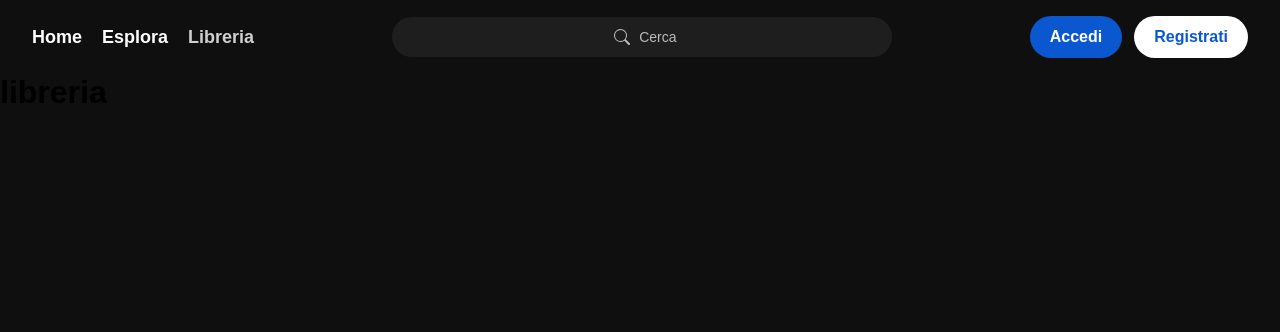
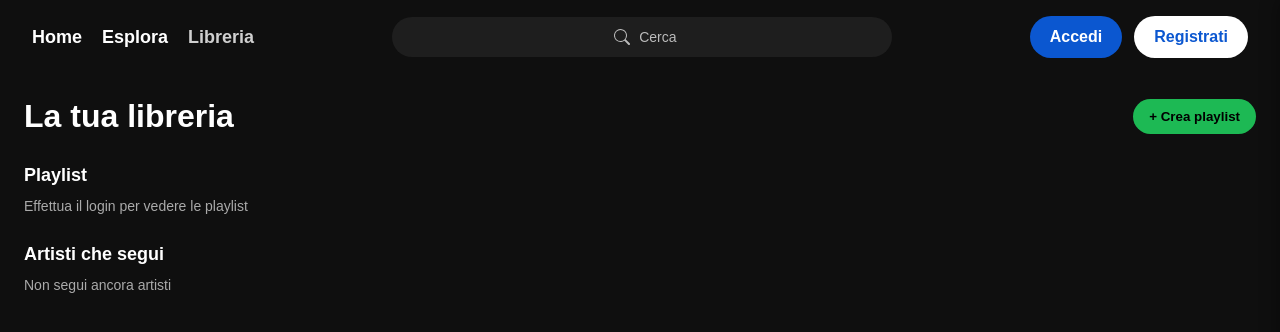
Before and after one commit to MarCoboNa07/sound_shelf, a PHP site: page /library.php in a window 1280 px wide. Shown: the top 332 px of the page. Run offline with PHP 8.4, Linux system fonts and the light colour scheme; some web fonts are replaced.

Commit message:
library playlist commit
library playlist

```diff
--- /dev/null
+++ b/progetto_php/api/get_followed_artists.php
@@ -0,0 +1,33 @@
+<?php
+session_start();
+require "connection.php";
+
+header('Content-Type: application/json');
+
+if (!isset($_SESSION['user_id'])) {
+    echo json_encode(["error" => "not_logged"]);
+    exit;
+}
+
+$user_id = $_SESSION['user_id'];
+
+$stmt = $conn->prepare("
+    SELECT artist_id_api
+    FROM follow
+    WHERE user_id = ?
+");
+$stmt->bind_param("i", $user_id);
+$stmt->execute();
+
+$result = $stmt->get_result();
+
+$artists = [];
+
+while ($row = $result->fetch_assoc()) {
+    $artists[] = $row['artist_id_api'];
+}
+
+echo json_encode([
+    "artists" => $artists
+]);
+?>
--- /dev/null
+++ b/progetto_php/api/get_playlists.php
@@ -0,0 +1,36 @@
+<?php
+session_start();
+require "connection.php";
+
+header("Content-Type: application/json");
+
+// verifica login
+if (!isset($_SESSION["user_id"])) {
+    http_response_code(401);
+    echo json_encode(["error" => "Non autenticato"]);
+    exit;
+}
+
+$user_id = $_SESSION["user_id"];
+
+$query = "SELECT id, name, description, created_at
+          FROM playlist
+          WHERE user_id = ?
+          ORDER BY created_at DESC";
+
+$stmt = $conn->prepare($query);
+$stmt->bind_param("i", $user_id);
+$stmt->execute();
+
+$result = $stmt->get_result();
+
+$playlists = [];
+
+while ($row = $result->fetch_assoc()) {
+    $playlists[] = $row;
+}
+
+echo json_encode([
+    "playlists" => $playlists
+]);
+?>
--- /dev/null
+++ b/progetto_php/css/library.css
@@ -0,0 +1,209 @@
+.library-container {
+    padding: 24px;
+    color: white;
+}
+
+.library-header {
+    display: flex;
+    justify-content: space-between;
+    align-items: center;
+    margin-bottom: 20px;
+}
+
+.create-btn {
+    background: #1db954;
+    border: none;
+    padding: 10px 16px;
+    border-radius: 20px;
+    cursor: pointer;
+    font-weight: bold;
+}
+
+.library-section {
+    margin-top: 30px;
+}
+
+.library-section h2 {
+    color: white;
+    margin-bottom: 12px;
+    font-size: 18px;
+}
+
+.playlist-list {
+    display: grid;
+    grid-template-columns: repeat(auto-fill, minmax(180px, 1fr));
+    gap: 20px;
+}
+
+.playlist-card {
+    background: #181818;
+    padding: 12px;
+    border-radius: 8px;
+    cursor: pointer;
+    transition: 0.2s;
+    display: flex;
+    flex-direction: column;
+}
+
+.playlist-card:hover {
+    background: #282828;
+}
+
+.playlist-cover {
+    width: 100%;
+    aspect-ratio: 1 / 1;
+    background: #333333;
+    border-radius: 6px;
+    margin-bottom: 10px;
+    overflow: hidden;
+}
+
+.playlist-cover img {
+    width: 100%;
+    height: 100%;
+    object-fit: cover;
+    display: block;
+}
+
+.playlist-info {
+    display: flex;
+    flex-direction: column;
+    gap: 4px;
+}
+
+.empty-state {
+    color: #aaaaaa;
+    font-size: 14px;
+    grid-column: 1 / -1;
+}
+
+.playlist-name {
+    font-weight: bold;
+}
+
+.playlist-meta {
+    font-size: 12px;
+    color: #aaaaaa;
+}
+
+.modal {
+    position: fixed;
+    top: 0;
+    left: 0;
+    right: 0;
+    bottom: 0;
+    background: rgba(0, 0, 0, 0.7);
+    display: flex;
+    justify-content: center;
+    align-items: center;
+}
+
+.modal-content h2 {
+    color: #ffffff;
+}
+
+.hidden {
+    display: none;
+}
+
+.modal-content {
+    background: #181818;
+    padding: 24px;
+    border-radius: 10px;
+    width: 400px;
+    display: flex;
+    flex-direction: column;
+    gap: 12px;
+}
+
+.modal-content input,
+.modal-content textarea {
+    background: #282828;
+    border: none;
+    padding: 10px;
+    color: white;
+    border-radius: 5px;
+}
+
+.modal-content textarea {
+    resize: none;
+    min-height: 80px;
+    max-height: 80px;
+}
+
+.modal-content input::placeholder,
+.modal-content textarea::placeholder {
+    color: #aaaaaa;
+}
+
+.form-error {
+    color: #ff4d4f;
+    font-size: 13px;
+    min-height: 16px;
+}
+
+#playlist-error {
+    text-align: center;
+}
+
+.modal-actions {
+    display: flex;
+    justify-content: flex-end;
+    gap: 10px;
+}
+
+.modal-actions .primary {
+    background: #1db954;
+    border: none;
+    padding: 8px 14px;
+    border-radius: 20px;
+}
+
+.modal-actions button {
+    background: transparent;
+    border: 1px solid #555;
+    color: white;
+    padding: 8px 14px;
+    border-radius: 20px;
+    cursor: pointer;
+    transition: 0.2s;
+}
+
+.modal-actions button:hover {
+    background: #2a2a2a;
+}
+
+.artist-list {
+    display: grid;
+    grid-template-columns: repeat(auto-fill, minmax(140px, 1fr));
+    gap: 16px;
+}
+
+.artist-card {
+    background: #181818;
+    padding: 12px;
+    border-radius: 10px;
+    text-align: center;
+    cursor: pointer;
+    transition: 0.2s;
+    text-decoration: none;
+    color: white;
+}
+
+.artist-card:hover {
+    background: #282828;
+}
+
+.artist-img {
+    width: 100%;
+    aspect-ratio: 1 / 1;
+    border-radius: 50%;
+    object-fit: cover;
+    margin-bottom: 8px;
+    background: #333;
+}
+
+.artist-name {
+    font-size: 14px;
+    font-weight: bold;
+}
--- /dev/null
+++ b/progetto_php/js/library.js
@@ -0,0 +1,185 @@
+document.addEventListener("DOMContentLoaded", async () => {
+    const openBtn = document.getElementById("create-playlist-btn");
+    const modal = document.getElementById("playlist-modal");
+    const cancelBtn = document.getElementById("cancel-playlist");
+    const saveBtn = document.getElementById("save-playlist");
+
+    await loadPlaylists();
+    await loadFollowedArtists();
+
+    openBtn.addEventListener("click", () => {
+        modal.classList.remove("hidden");
+
+        const nameInput = document.getElementById("playlist-name");
+        const textarea = document.getElementById("playlist-description");
+
+        nameInput.value = "";
+        textarea.value = "";
+
+        nameInput.focus();
+    });
+
+    cancelBtn.addEventListener("click", () => {
+        modal.classList.add("hidden");
+    });
+
+    saveBtn.addEventListener("click", async () => {
+        const nameInput = document.getElementById("playlist-name");
+        const errorEl = document.getElementById("playlist-error");
+
+        const name = nameInput.value.trim();
+        const desc = document.getElementById("playlist-description").value.trim();
+
+        // reset errori
+        errorEl.textContent = "";
+        nameInput.classList.remove("input-error");
+
+        // validazione
+        if (!name) {
+            errorEl.textContent = "Inserisci un nome per la playlist";
+            nameInput.classList.add("input-error");
+            return;
+        }
+
+        const success = await createPlaylist(name, desc);
+
+        if (success) {
+            modal.classList.add("hidden");
+            await loadPlaylists();
+        } else {
+            errorEl.textContent = "Errore durante la creazione";
+        }
+    });
+});
+
+async function createPlaylist(name, description) {
+    try {
+        const res = await fetch("/progetto_php/api/create_playlist.php", {
+            method: "POST",
+            headers: {
+                "Content-Type": "application/x-www-form-urlencoded"
+            },
+            body: `name=${encodeURIComponent(name)}&description=${encodeURIComponent(description)}`
+        });
+
+        const data = await res.json();
+
+        if (data.success) {
+            return true;
+        } else {
+            alert(data.error || "Errore");
+            return false;
+        }
+
+    } catch (err) {
+        console.error(err);
+        return false;
+    }
+}
+
+async function loadPlaylists() {
+    const container = document.getElementById("playlist-list");
+
+    if (!container) return;
+
+    try {
+        const res = await fetch("/progetto_php/api/get_playlists.php");
+        const data = await res.json();
+
+        container.innerHTML = "";
+
+        // utente non loggato
+        if (data.error) {
+            container.innerHTML = `<p class="empty-state">Effettua il login per vedere le playlist</p>`;
+            return;
+        }
+
+        // nessuna playlist
+        if (!data.playlists || data.playlists.length === 0) {
+            container.innerHTML = `<p class="empty-state">Non hai ancora playlist</p>`;
+            return;
+        }
+
+        data.playlists.forEach(p => addPlaylistToUI(p));
+
+    } catch (err) {
+        console.error(err);
+        container.innerHTML = `<p class="empty-state">Errore nel caricamento</p>`;
+    }
+}
+
+function addPlaylistToUI(playlist) {
+    const container = document.getElementById("playlist-list");
+
+    const card = document.createElement("div");
+    card.className = "playlist-card";
+
+    card.innerHTML = `
+        <div class="playlist-cover">
+            <img src="/progetto_php/src/playlist_icon.png" alt="cover playlist">
+        </div>
+
+        <div class="playlist-info">
+            <span class="playlist-name">${playlist.name}</span>
+            <span class="playlist-meta">Playlist • Tu</span>
+        </div>
+    `;
+
+    container.appendChild(card);
+}
+
+async function loadFollowedArtists() {
+    const container = document.getElementById("artist-list");
+    if (!container) return;
+
+    try {
+        const res = await fetch("/progetto_php/api/get_followed_artists.php");
+        const data = await res.json();
+
+        container.innerHTML = "";
+
+        if (!data.artists || data.artists.length === 0) {
+            container.innerHTML = `<p class="empty-state">Non segui ancora artisti</p>`;
+            return;
+        }
+
+        for (const id of data.artists) {
+            const artist = await fetchArtistFromAPI(id);
+            if (artist) renderArtistCard(artist.artist);
+        }
+
+    } catch (err) {
+        console.error(err);
+    }
+}
+
+async function fetchArtistFromAPI(id) {
+    try {
+        const res = await fetch(`/progetto_php/api/get_artist.php?artist_id=${id}`);
+        const data = await res.json();
+
+        if (data.error) return null;
+
+        return data;
+    } catch (err) {
+        console.error(err);
+        return null;
+    }
+}
+
+function renderArtistCard(data) {
+    const container = document.getElementById("artist-list");
+
+    const artist = data.artist;
+
+    const a = document.createElement("a");
+    a.className = "artist-card";
+    a.href = `/progetto_php/artist.php?artist_id=${artist.id}`;
+
+    a.innerHTML = `
+        <img class="artist-img" src="${artist.picture_xl}" alt="${artist.name}">
+        <div class="artist-name">${artist.name}</div>
+    `;
+
+    container.appendChild(a);
+}
--- a/progetto_php/library.php
+++ b/progetto_php/library.php
@@ -5,16 +5,69 @@ $current_page = basename($_SERVER["PHP_SELF"]);
 
 <!DOCTYPE html>
 <html lang="en">
+
 <head>
     <meta charset="UTF-8">
     <meta name="viewport" content="width=device-width, initial-scale=1.0">
     <link rel="stylesheet" href="./css/style.css">
+    <link rel="stylesheet" href="./css/library.css">
     <link rel="stylesheet" href="./css/navbar.css">
-    <link rel="stylesheet" href="./css//player.css">
+    <link rel="stylesheet" href="./css/player.css">
     <title>Sound Shelf | Libreria</title>
 </head>
+
 <body>
-    <?php include "./components/navbar.php"; ?>
-    <h1>libreria</h1>
+    <div class="top-container">
+        <?php include "./components/navbar.php"; ?>
+
+        <div class="main-content">
+            <div class="library-container">
+                <div class="library-header">
+                    <h1>La tua libreria</h1>
+                    <button id="create-playlist-btn" class="create-btn">
+                        + Crea playlist
+                    </button>
+                </div>
+                <div class="library-section">
+                    <h2>Playlist</h2>
+                    <div id="playlist-list" class="playlist-list"></div>
+                </div>
+
+                <div class="library-section">
+                    <h2>Artisti che segui</h2>
+                    <div id="artist-list" class="artist-list"></div>
+                </div>
+            </div>
+
+            <div id="playlist-modal" class="modal hidden">
+                <div class="modal-content">
+                    <h2>Crea nuova playlist</h2>
+                    <input
+                        type="text"
+                        id="playlist-name"
+                        placeholder="Nome playlist">
+
+                    <textarea
+                        id="playlist-description"
+                        placeholder="Descrizione (opzionale)"
+                        maxlength="256">
+                    </textarea>
+                    <span id="playlist-error" class="form-error"></span>
+
+                    <div class="modal-actions">
+                        <button id="cancel-playlist">Annulla</button>
+                        <button id="save-playlist" class="primary">Crea</button>
+                    </div>
+                </div>
+            </div>
+        </div>
+    </div>
+    <?php include "./components/player.php"; ?>
+
+    <script src="./js/script.js"></script>
+    <script src="./js/library.js"></script>
+    <script src="./js/navbar.js"></script>
+    <script src="./js/player.js"></script>
 </body>
+
 </html>
```
Also changed, not shown: progetto_php/api/create_playlist.php (added, +51 -0 lines), progetto_php/api/delete_playlist.php (added, +39 -0 lines), progetto_php/src/playlist_icon.png (added).
